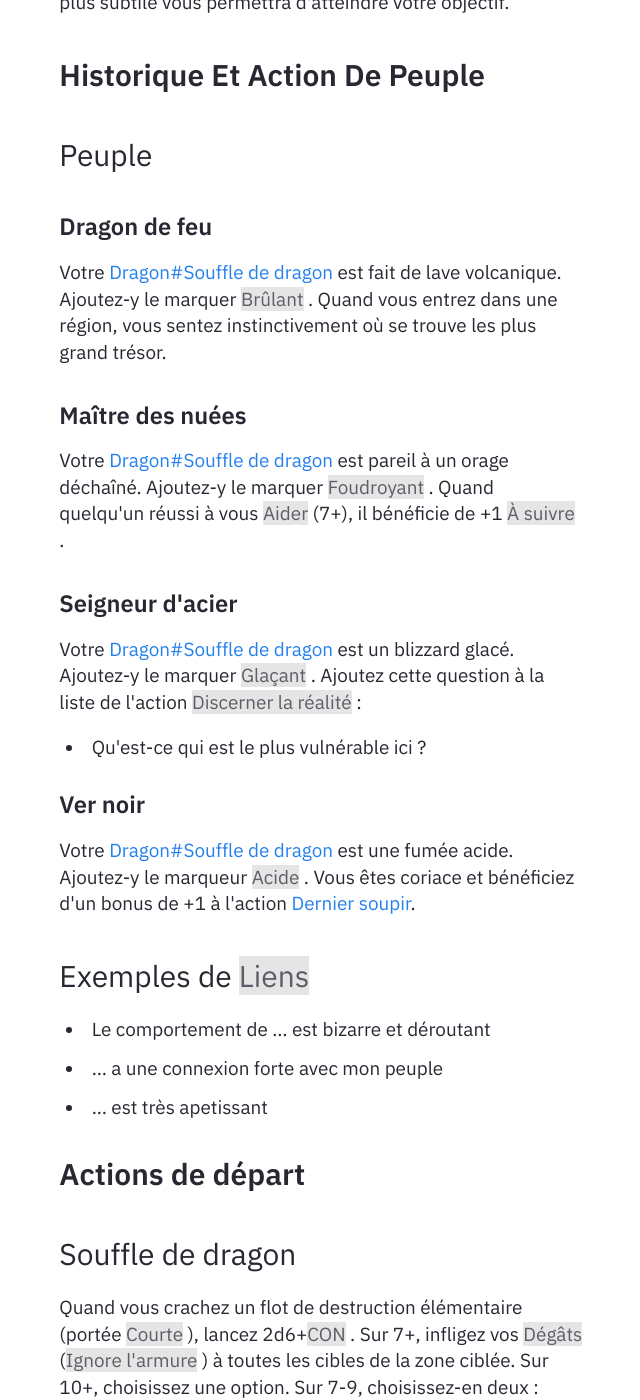
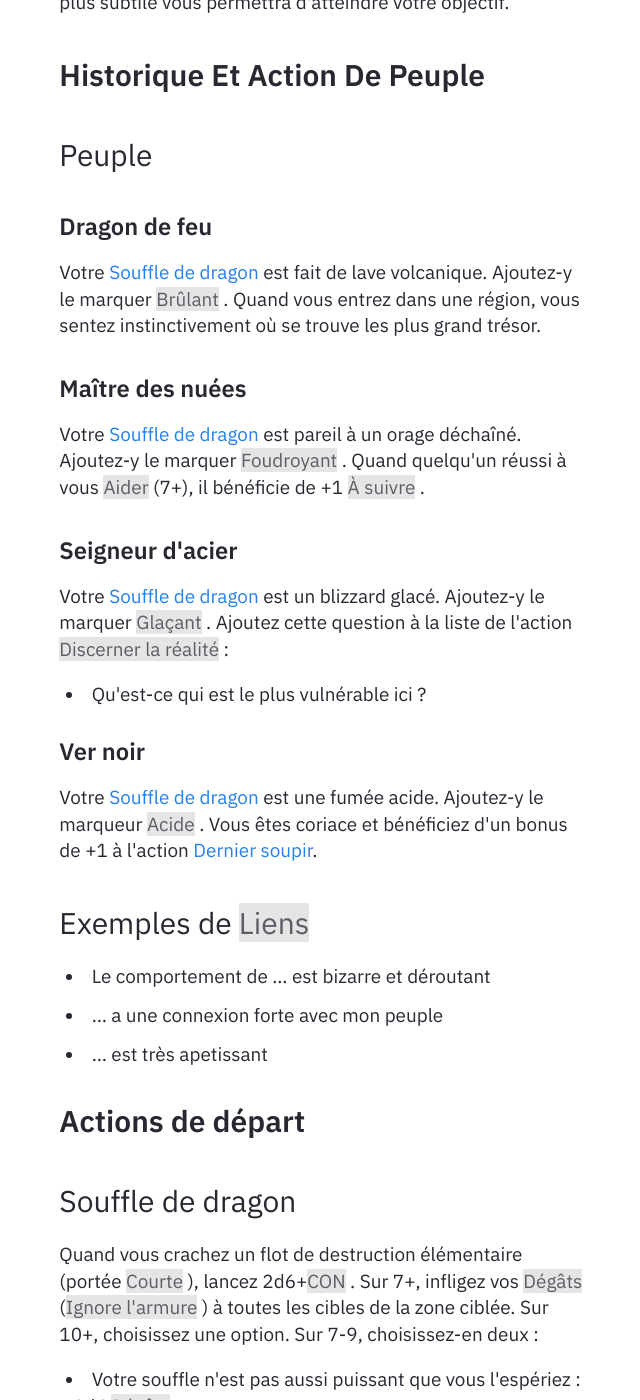
Before and after one commit to nice-dungeon-world/nice-dungeon-world.github.io, a Jekyll site: the page built from _notes/Public/Classes/Dragon.md, in a window 1280 px wide and 1400 px high, scrolled down 1136 px. Shown: the whole window, without its empty margins (319-959 px from the left). Built offline with Jekyll 4.4.1, drawn with Linux system fonts in a browser that asks for light colours; some of the changed lines change nothing that is shown; some of the changed text lies outside the part shown.

Commit message:
dw/classes-heading_links Gérer l'excerpt pour les liens sur les titres

```diff
--- a/_includes/Content.html
+++ b/_includes/Content.html
@@ -82,13 +82,49 @@
             {%- elsif url == empty -%}
                 {%- assign link_text = '<span class="tooltip"><a class="stale-link" href="' | append: 'javascript:void(0)' | append: '">' | append: title | append: '</a> <span class="right bottom"> <span class="tooltip-title">' | append: {{site.privatelinks.title}} | append: '</span><br/><span class="tooltip-excerpt">' | append: {{site.privatelinks.msg}} | append : ' <br/></span> </span></span>' -%}
             {%- else -%}
-                    {%- assign post = site.notes | where: 'title',title -%}
+                    {%- assign title_with_heading = title | split: heading_link_delimiter -%}
+                    {%- assign post = site.notes | where: 'title',title_with_heading[0] -%}
                     {%- if post[0].title == nil -%}
-                    {%- assign post = site.posts | where: 'title',title -%}
+                        {%- assign post = site.posts | where: 'title',title_with_heading[0] -%}
+                    {%- endif -%}
+
+                    {%- assign heading_split = url | split: heading_link_delimiter -%}
+                    {%- assign heading_slug = '"' | append: heading_split[1] | append: '">' -%}
+                    {%- assign heading_title = title_with_heading[1] -%}
+                    {%- if heading_title != nil -%}
+                        {%- assign title = heading_title -%}
                     {%- endif -%}
                     {%- assign excerpt = post[0].content | markdownify | strip_html | truncate: 200 | newline_to_br -%}
+                    {%- if heading_title != nil -%}
+
+                        {%- assign printable_excerpt_build = post[0].content | markdownify | split: heading_slug -%}
+                        {%- assign printable_excerpt_build = printable_excerpt_build[1] | split: '>' -%}
+                        {%- assign printable_excerpt_build_2 = '' -%}
+                        {%- for item in printable_excerpt_build -%}
+                            {%- if forloop.index0 == 0 -%}
+                                {%- continue -%}
+                            {%- endif -%}
+                            {%- assign printable_excerpt_build_2 = printable_excerpt_build_2 | append: item | append: '>' -%}
+                        {%- endfor -%}
+                        {%- assign printable_excerpt_build = printable_excerpt_build_2 | split: '<h' -%}
+                        {%- assign excerpt = printable_excerpt_build[0] | markdownify | strip_html | truncate: 200 | newline_to_br -%}
+
+                    {%- endif -%}
+
                     {%- if site.preferences.pagepreview.enabled -%}
-                        {%- assign link_text = '<span class="tooltip"><a href="' |append: {{site.baseurl}} | append: url | append: '">' | append: title | append: '</a><span class="right bottom"><span class="tooltip-title">' | append: title | append: '</span><br/><span class="tooltip-excerpt">' | append: excerpt | remove: "[[" | remove: "]]" | append: '</span><i></i></span></span>' -%}
+                        {%- assign link_text = '<span class="tooltip"><a href="' |append: {{site.baseurl}} | append: url | append: '">' -%}
+                        {%- if heading_title == nil -%}
+                            {%- assign link_text = link_text | append: title -%}
+                        {%- else -%}
+                            {%- assign link_text = link_text | append: heading_title -%}
+                        {%- endif -%}
+                        {%- assign link_text = link_text | append: '</a><span class="right bottom"><span class="tooltip-title">' -%}
+                        {%- if heading_title == nil -%}
+                            {%- assign link_text = link_text | append: title -%}
+                        {%- else -%}
+                            {%- assign link_text = link_text | append: heading_title -%}
+                        {%- endif -%}
+                        {%- assign link_text = link_text | append: '</span><br/><span class="tooltip-excerpt">' | append: excerpt | remove: "[[" | remove: "]]" | append: '</span><i></i></span></span>' -%}
                     {%- else -%}
                         {%- assign link_text = '<span><a href="' | append: url | append: '">' | append: title | append: '</a></span>' -%}
                     {%- endif -%}
```
